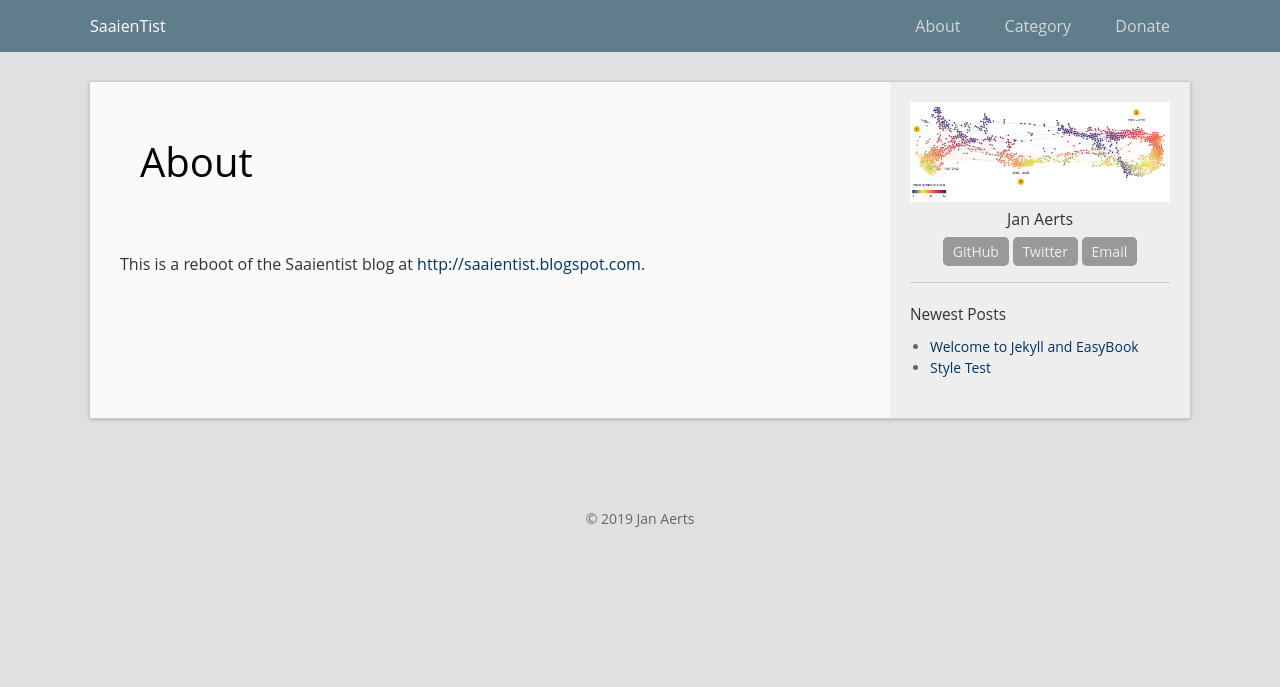
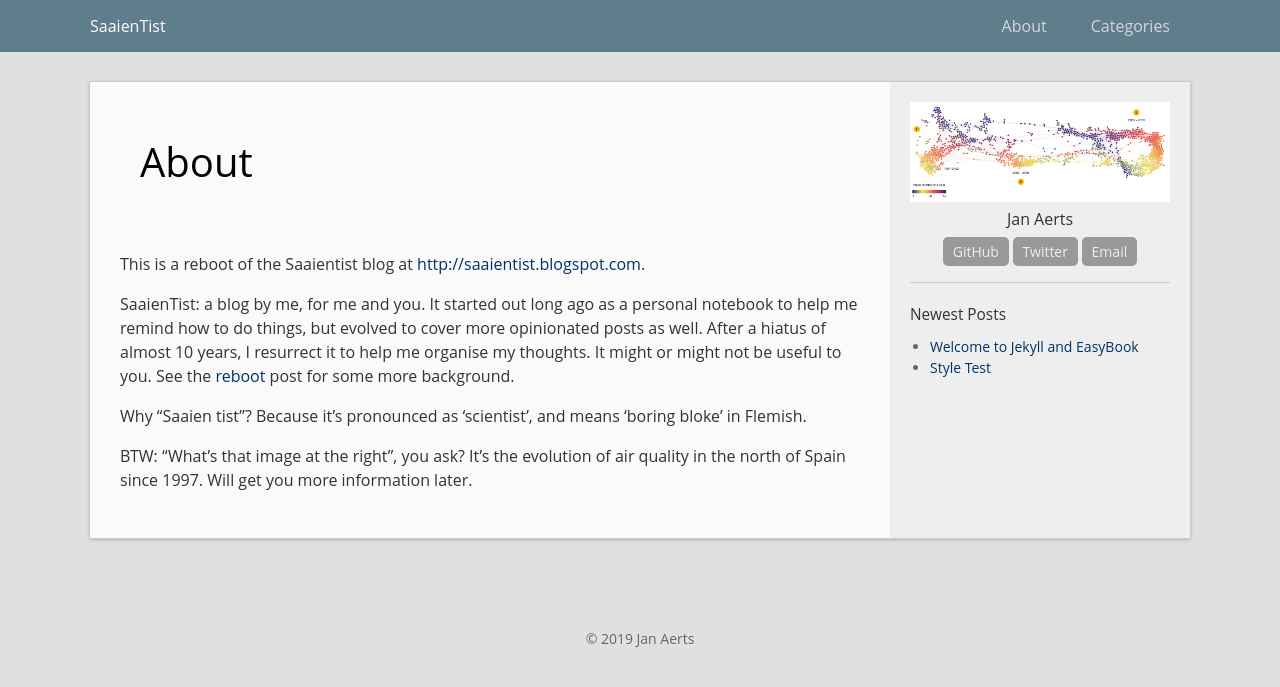
Before and after one commit to jandot/jandot.github.io, a Jekyll site: the page built from about.md, in a window 1280 px wide. Shown: the top 687 px of the page. Built offline with Jekyll 4.4.1, drawn with Linux system fonts in a browser that asks for light colours.

Commit message:
Additional tweaking general setup

```diff
--- a/_config.yml
+++ b/_config.yml
@@ -28,8 +28,7 @@ excerpt_separator: <!--more-->
 header:
   links:             # Links on the header. Link to in-site page with a slash as prefix
     About: /about/
-    Category: /category/
-    Donate: https://laobubu.net/donate.html
+    Categories: /category/
 
 permalink: /:year/:month/:title
 plugins:
--- a/about.md
+++ b/about.md
@@ -5,3 +5,9 @@ permalink: /about/
 ---
 
 This is a reboot of the Saaientist blog at [http://saaientist.blogspot.com](http://saaientist.blogspot.com).
+
+SaaienTist: a blog by me, for me and you. It started out long ago as a personal notebook to help me remind how to do things, but evolved to cover more opinionated posts as well. After a hiatus of almost 10 years, I resurrect it to help me organise my thoughts. It might or might not be useful to you. See the [reboot]({{site.baseurl}}/2019/03/reboot) post for some more background.
+
+Why "Saaien tist"? Because it's pronounced as 'scientist', and means 'boring bloke' in Flemish.
+
+BTW: "What's that image at the right", you ask? It's the evolution of air quality in the north of Spain since 1997. Will get you more information later.
```
